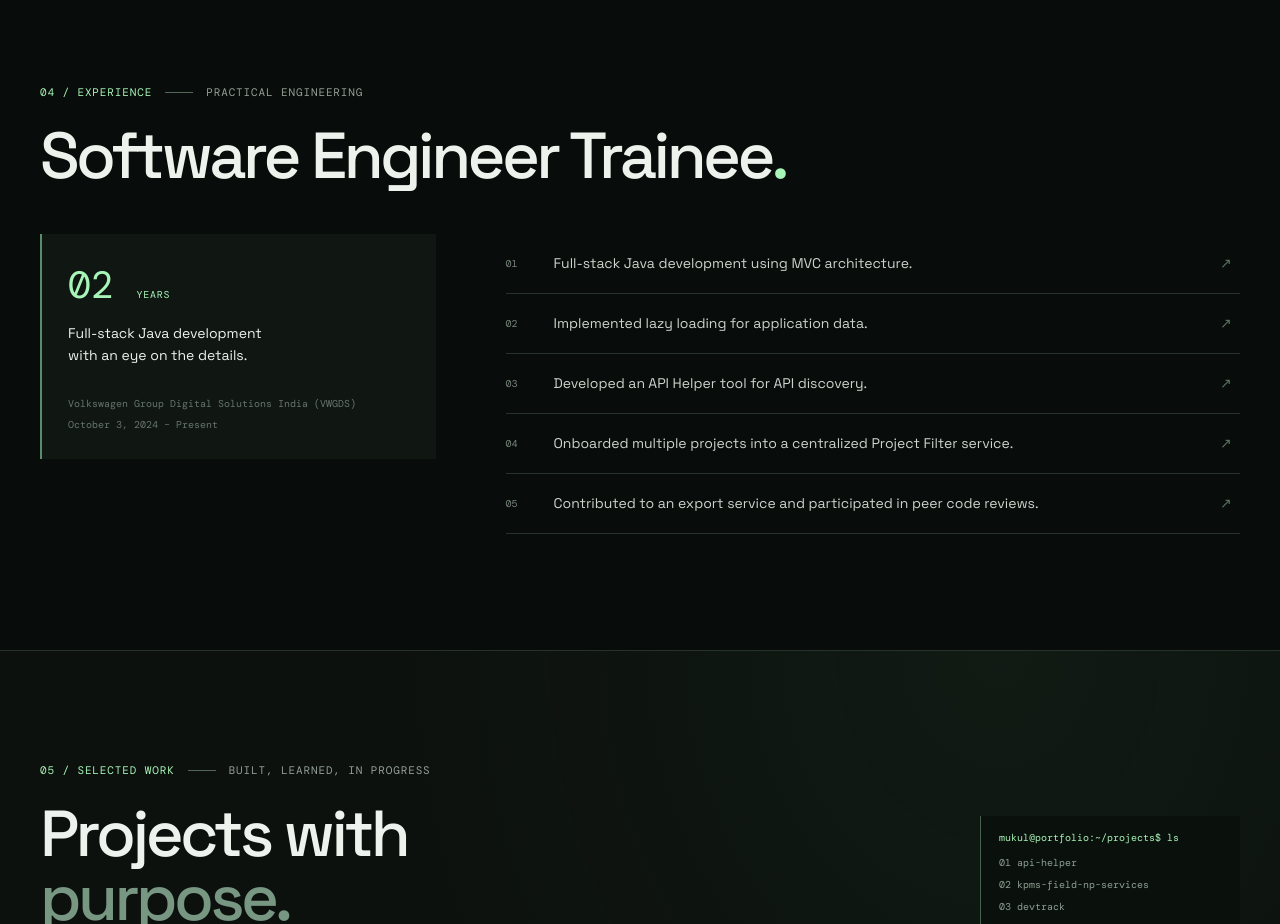
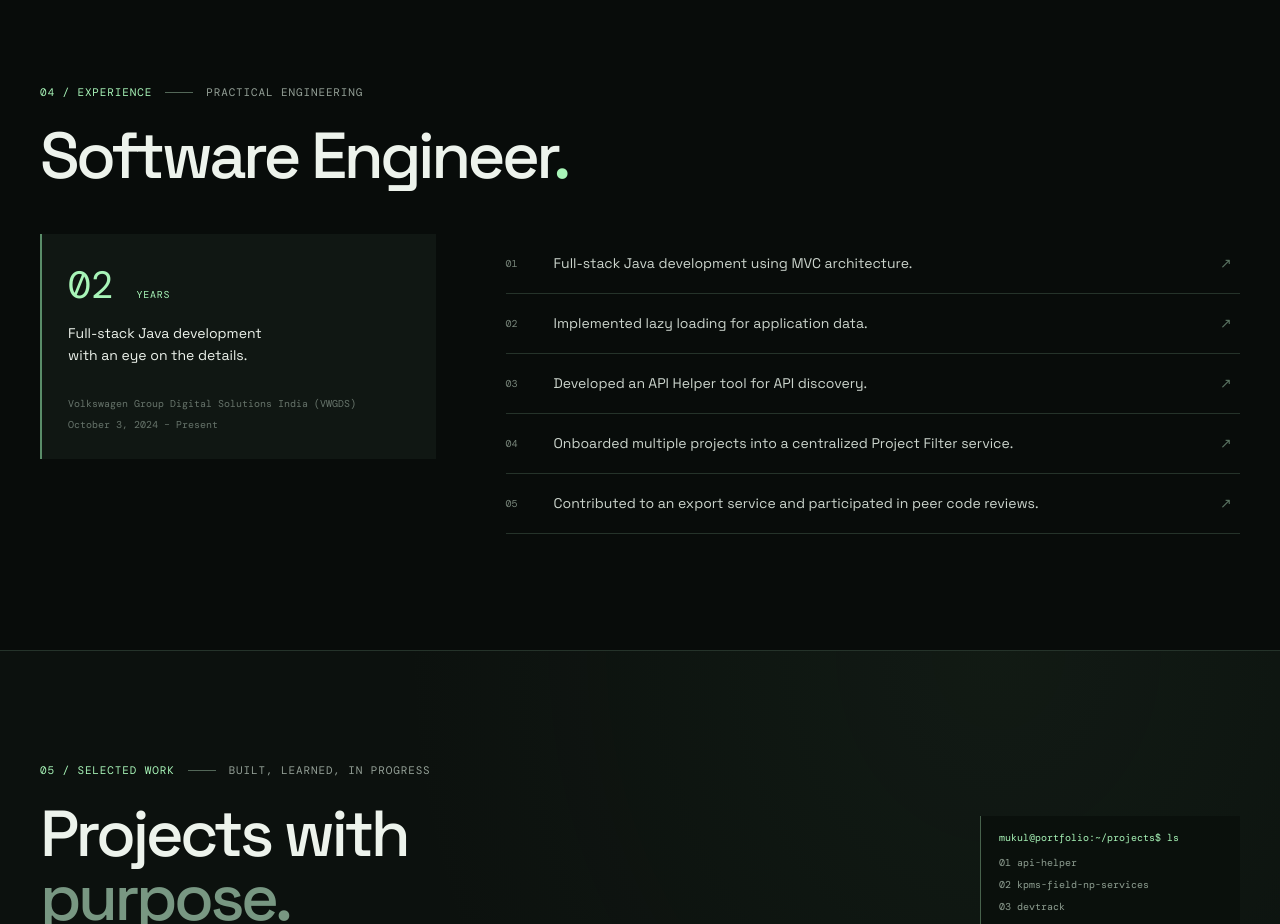
Before and after one commit to mukulpandey2866/Full-Stack-Portfolio, a React (Vite) app: page / in a window 1280 px wide. Shown: the part 2400-3324 px from the top of the page. Built offline with nearby package versions, Linux system fonts and the light colour scheme.

Commit message:
Project Updates

```diff
--- a/src/data.ts
+++ b/src/data.ts
@@ -19,7 +19,7 @@ export const skills = [
 ]
 
 export const experience = {
-  role: 'Software Engineer Trainee',
+  role: 'Software Engineer',
   duration: '2 years',
   employer: 'Volkswagen Group Digital Solutions India (VWGDS)',
   dates: 'October 3, 2024 – Present',
```
